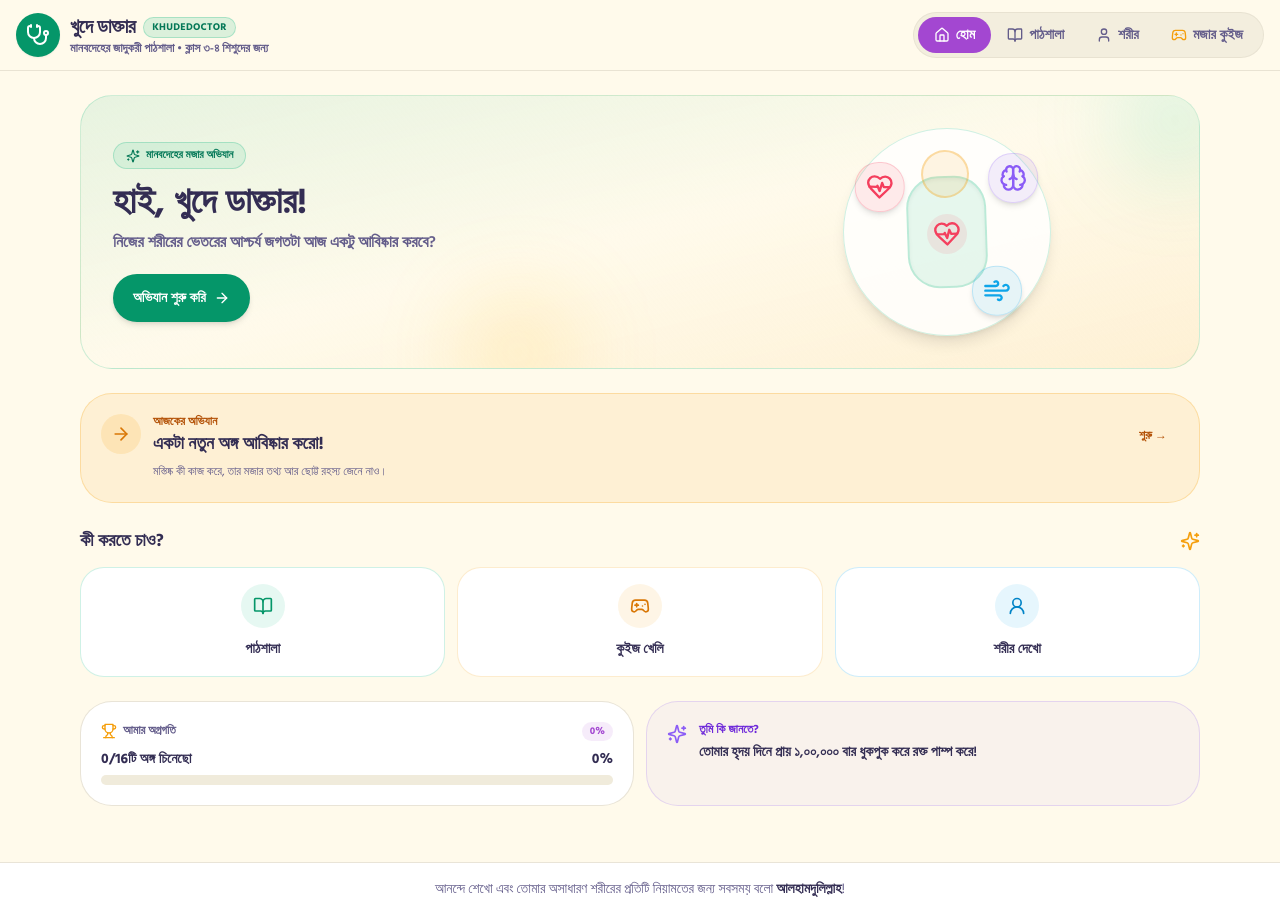
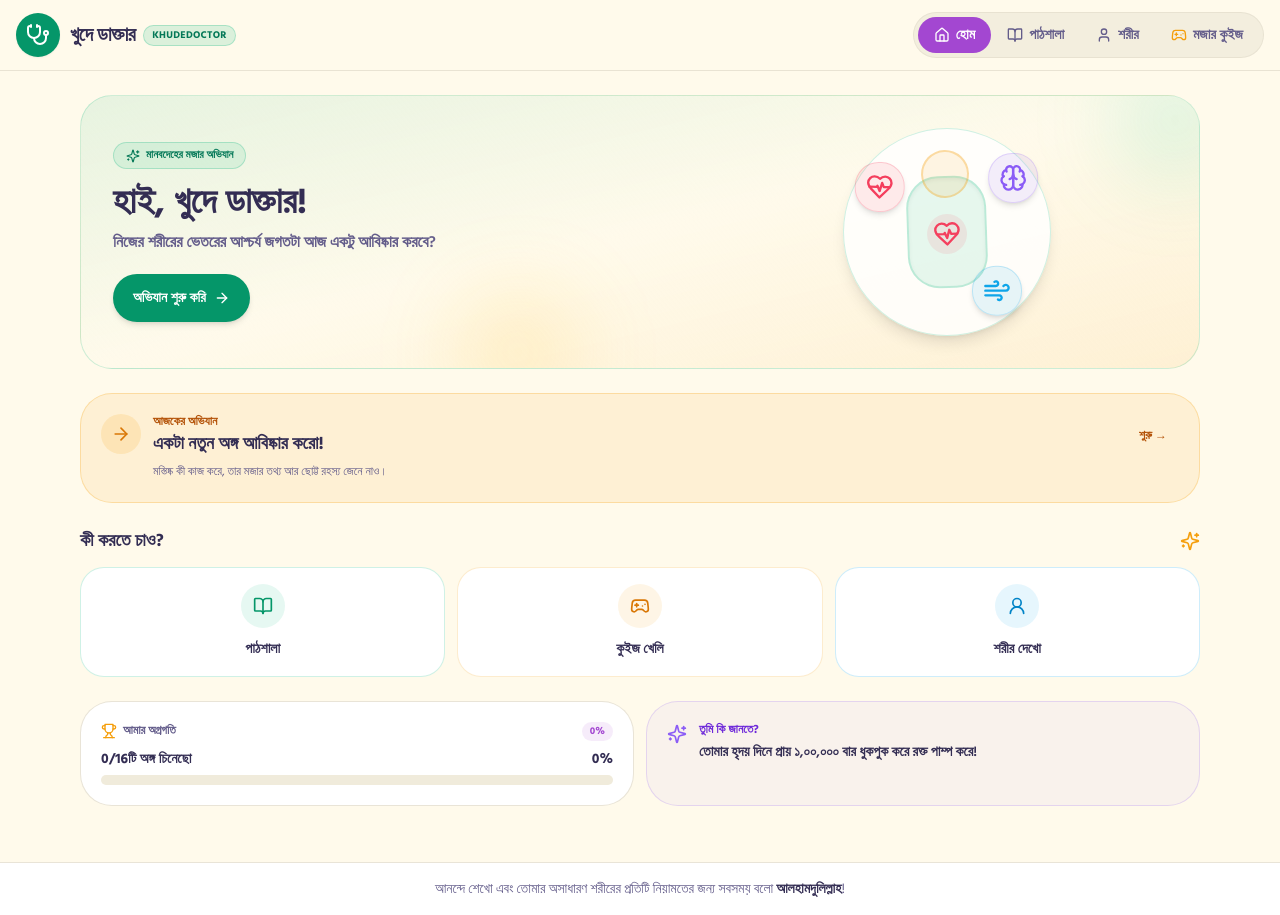
Before and after one commit to tomahmed420/KhudeDoctor-, a React (Vite) app: page / in a window 1280 px wide. Built offline with nearby package versions, Linux system fonts and the light colour scheme; the HTML template or start-up script is replaced by a standard one.

Commit message:
style: remove class-level tagline from header

```diff
--- a/src/components/wonders/WondersOfBody.tsx
+++ b/src/components/wonders/WondersOfBody.tsx
@@ -113,9 +113,7 @@ export const WondersOfBody = () => {
                       KhudeDoctor
                     </span>
                   </div>
-                  <p className="text-muted-foreground font-bangla font-semibold text-[11px] sm:text-xs">
-                    মানবদেহের জাদুকরী পাঠশালা • ক্লাস ৩-৪ শিশুদের জন্য
-                  </p>
+
                 </div>
               </div>
             </button>
```
